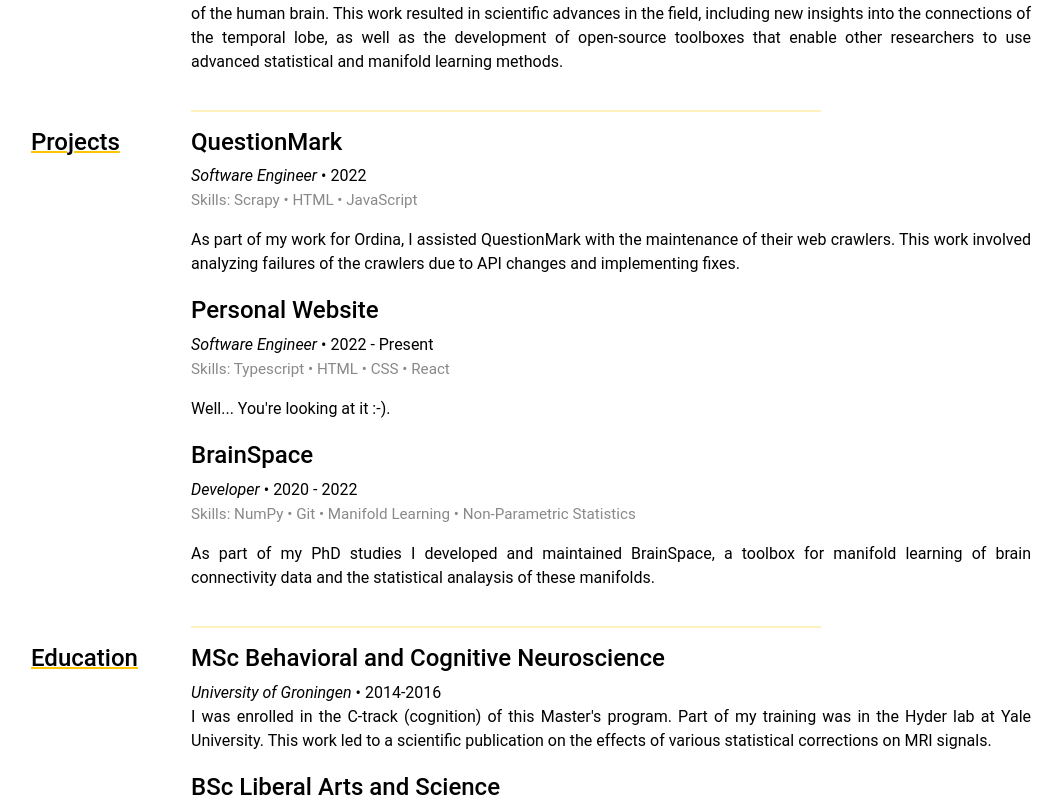
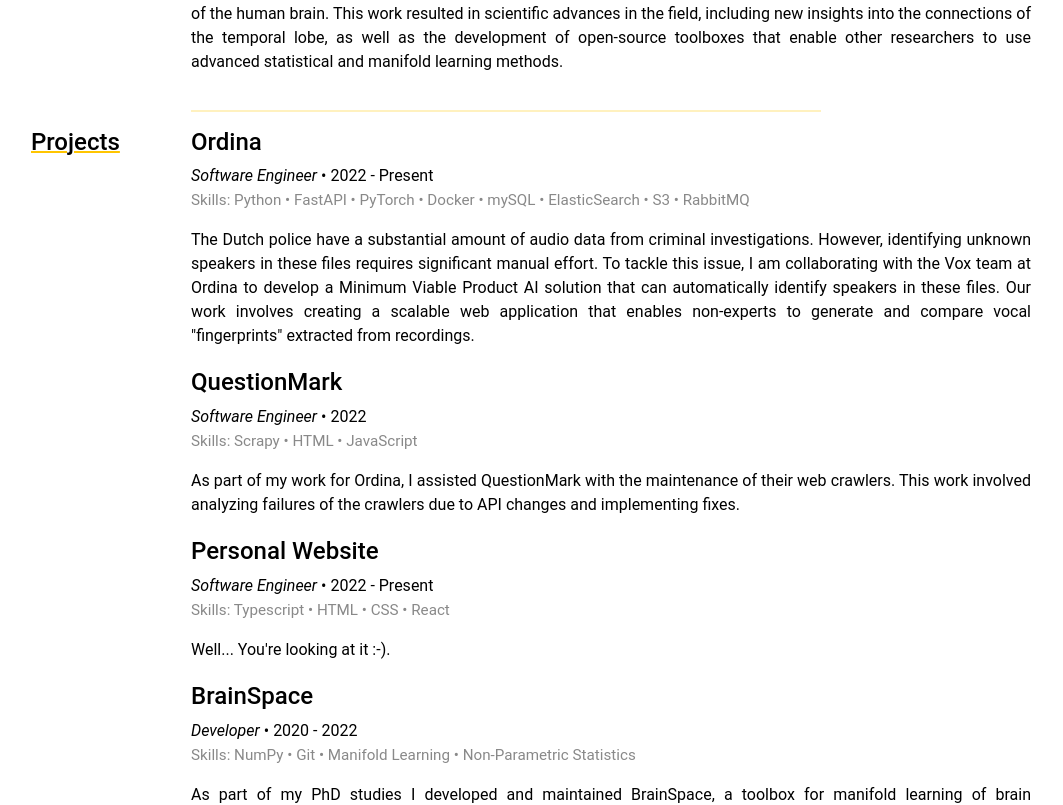
Before and after one commit to ReinderVosDeWael/reindervosdewael.github.io, a Next.js app: page / in a window 1280 px wide. Shown: the part 1186-1991 px from the top of the page, without its empty margins (109-1172 px from the left). Built offline with nearby package versions, Linux system fonts and the light colour scheme.

Commit message:
Update projects (#85)

```diff
--- a/pages/data/data.tsx
+++ b/pages/data/data.tsx
@@ -289,6 +289,21 @@ export const contactData = {
 // Experience
 export const projectsData = [
   {
+    date: '2022 - Present',
+    location: 'Software Engineer',
+    title: 'Ordina',
+    content: `The Dutch police have a substantial amount of audio data from
+    criminal investigations. However, identifying unknown speakers in these
+    files requires significant manual effort. To tackle this issue, I am
+    collaborating with the Vox team at Ordina to develop a Minimum Viable
+    Product AI solution that can automatically identify speakers in these files.
+     Our work involves creating a scalable web application that enables
+     non-experts to generate and compare vocal "fingerprints" extracted
+     from recordings.`,
+    skills: ['Python', 'FastAPI', 'PyTorch', 'Docker', 'mySQL',
+      'ElasticSearch', 'S3', 'RabbitMQ'],
+  },
+  {
     date: '2022',
     location: 'Software Engineer',
     title: 'QuestionMark',
@@ -310,7 +325,10 @@ export const projectsData = [
     title: 'BrainSpace',
     content: `As part of my PhD studies I developed and maintained BrainSpace,
     a toolbox for manifold learning of brain connectivity data and the
-    statistical analaysis of these manifolds.`,
+    statistical analaysis of these manifolds. This toolbox allowed researchers
+    without significant programming experience to perform advanced statistical
+    procedures. This toolbox has been used in hundreds of scientific papers
+    by researchers around the world.`,
     skills: ['NumPy', 'Git', 'Manifold Learning', 'Non-Parametric Statistics'],
   },
 ];
```
